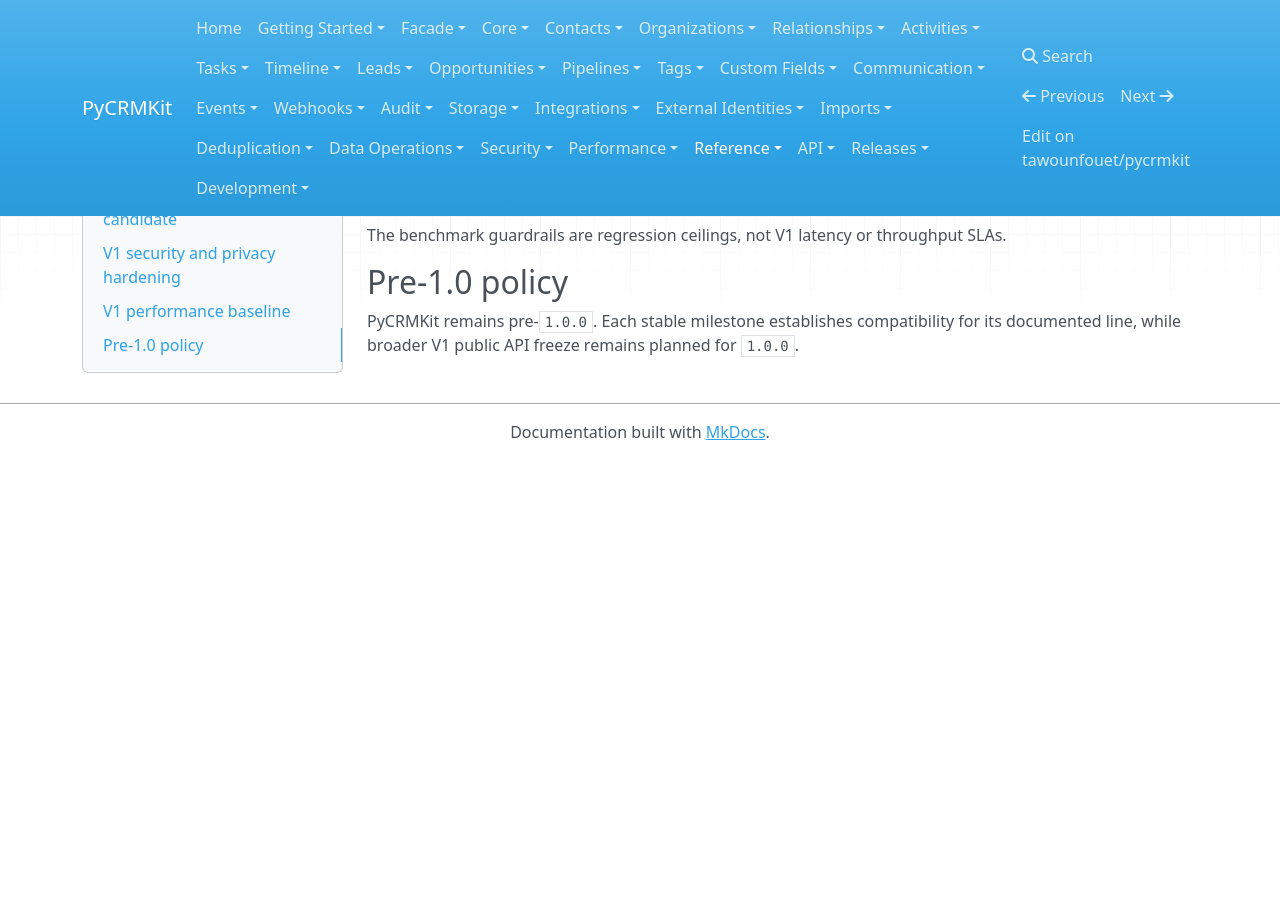
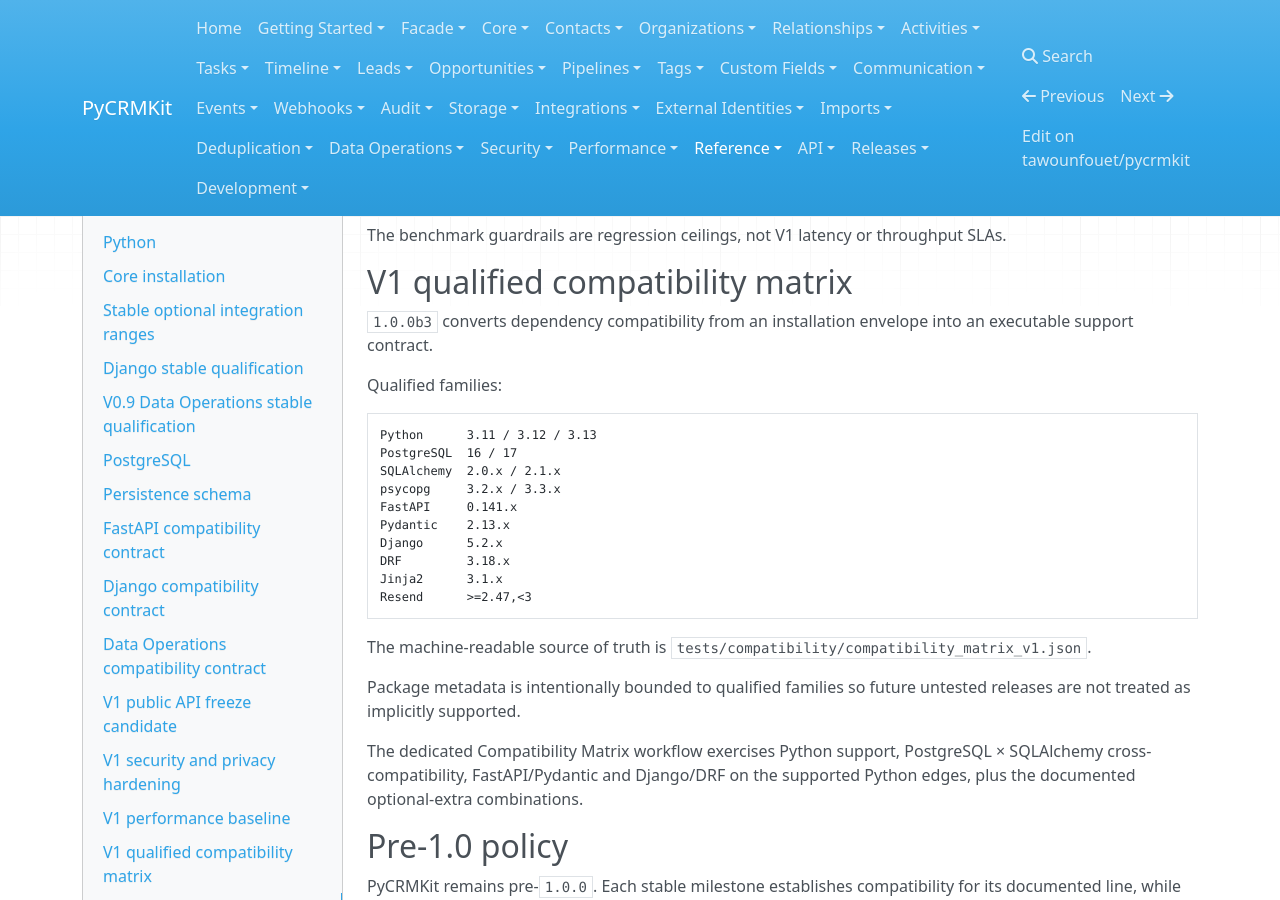
Before and after one commit to tawounfouet/pycrmkit, an MkDocs documentation site: the page built from docs/reference/compatibility.md, in a window 1280 px wide and 900 px high, scrolled down 5497 px. Built offline with MkDocs 1.6.1, drawn with Linux system fonts in a browser that asks for light colours; nearby versions of some CDN libraries; before the commit the page ends 5957 px from its top, so only the background shows below that.

Commit message:
docs(compat): add V1 qualified dependency matrix

````diff
--- a/docs/reference/compatibility.md
+++ b/docs/reference/compatibility.md
@@ -314,6 +314,36 @@
 The benchmark guardrails are regression ceilings, not V1 latency or throughput
 SLAs.
 
+## V1 qualified compatibility matrix
+
+`1.0.0b3` converts dependency compatibility from an installation envelope into
+an executable support contract.
+
+Qualified families:
+
+```text
+Python      3.11 / 3.12 / 3.13
+PostgreSQL  16 / 17
+SQLAlchemy  2.0.x / 2.1.x
+psycopg     3.2.x / 3.3.x
+FastAPI     0.141.x
+Pydantic    2.13.x
+Django      5.2.x
+DRF         3.18.x
+Jinja2      3.1.x
+Resend      >=2.47,<3
+```
+
+The machine-readable source of truth is
+`tests/compatibility/compatibility_matrix_v1.json`.
+
+Package metadata is intentionally bounded to qualified families so future
+untested releases are not treated as implicitly supported.
+
+The dedicated Compatibility Matrix workflow exercises Python support,
+PostgreSQL × SQLAlchemy cross-compatibility, FastAPI/Pydantic and Django/DRF on
+the supported Python edges, plus the documented optional-extra combinations.
+
 ## Pre-1.0 policy
 
 PyCRMKit remains pre-`1.0.0`. Each stable milestone establishes compatibility
````
